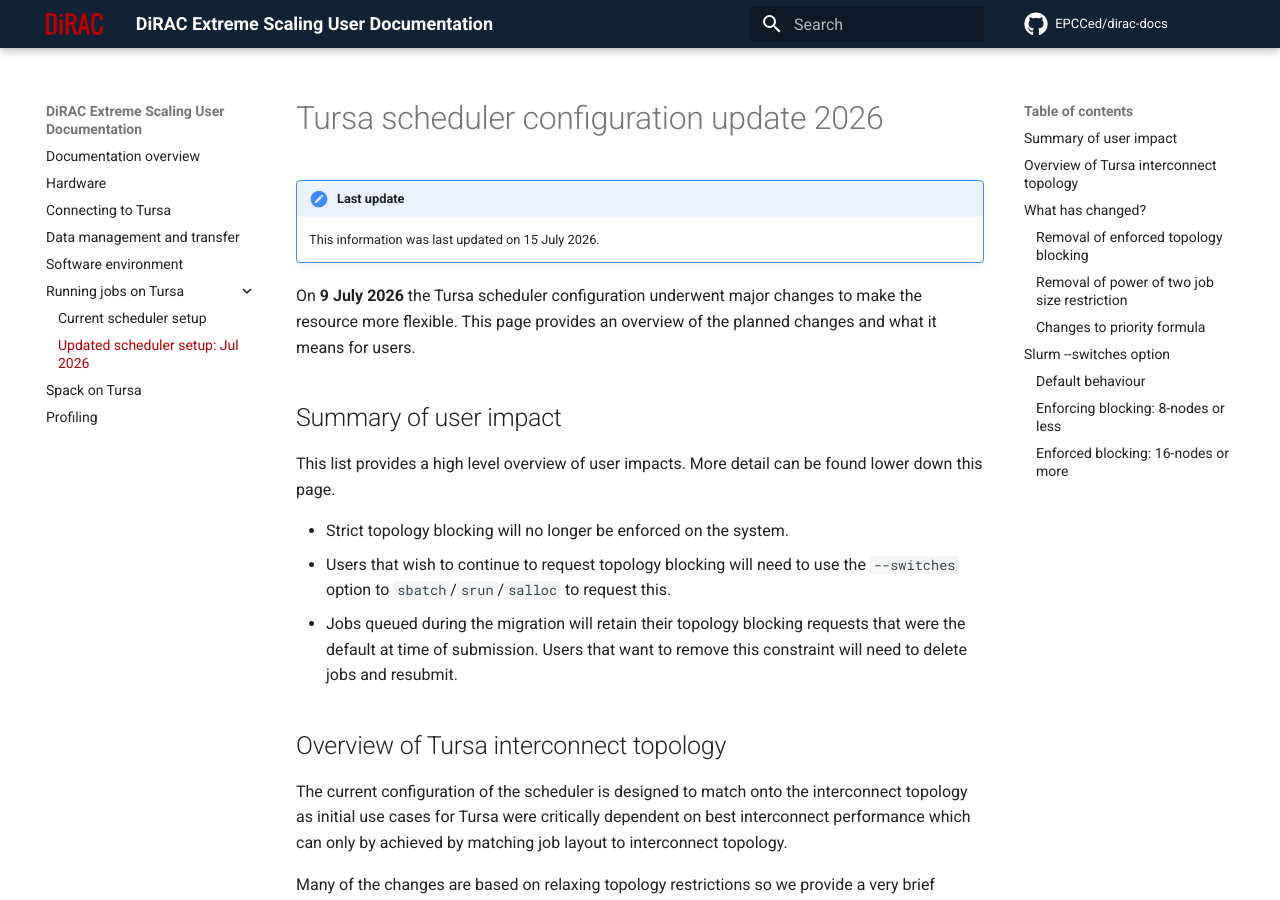
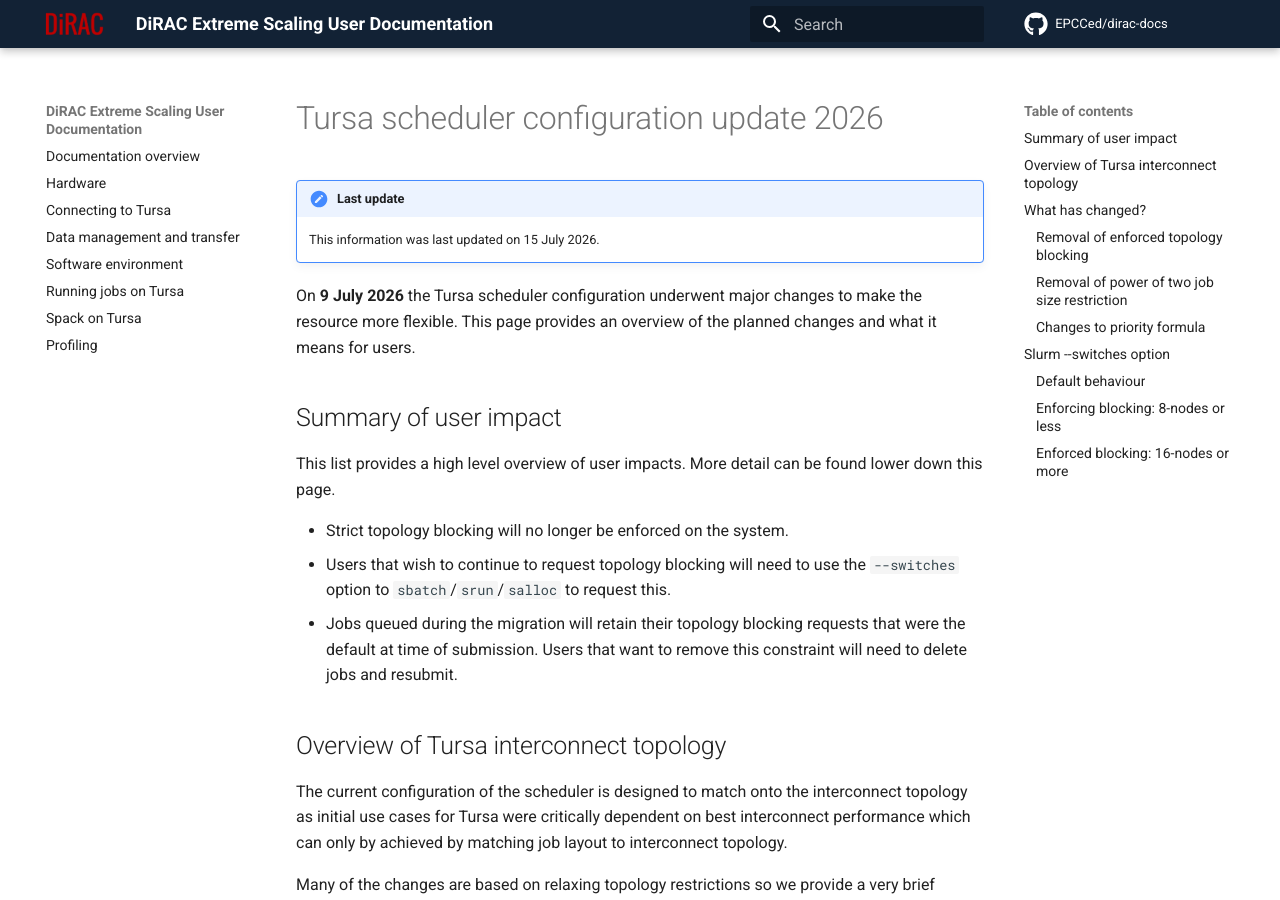
Before and after one commit to EPCCed/dirac-docs, an MkDocs documentation site: the page built from docs/scheduler-update-2026.md, in a window 1280 px wide and 900 px high. Built offline with MkDocs 1.6.1 and Material for MkDocs 9.7.7, drawn with Linux system fonts in a browser that asks for light colours; comment, search, counter and statistics services are not loaded.

Commit message:
Removes scheduler update page

```diff
--- a/mkdocs.yml
+++ b/mkdocs.yml
@@ -30,8 +30,6 @@ nav:
   - "Connecting to Tursa": connecting.md
   - "Data management and transfer": data.md
   - "Software environment": sw-environment.md
-  - "Running jobs on Tursa":
-    - "Current scheduler setup": scheduler.md
-    - "Updated scheduler setup: Jul 2026": scheduler-update-2026.md
+  - "Running jobs on Tursa": scheduler.md
   - "Spack on Tursa": spack.md
   - "Profiling": profiling.md
```
